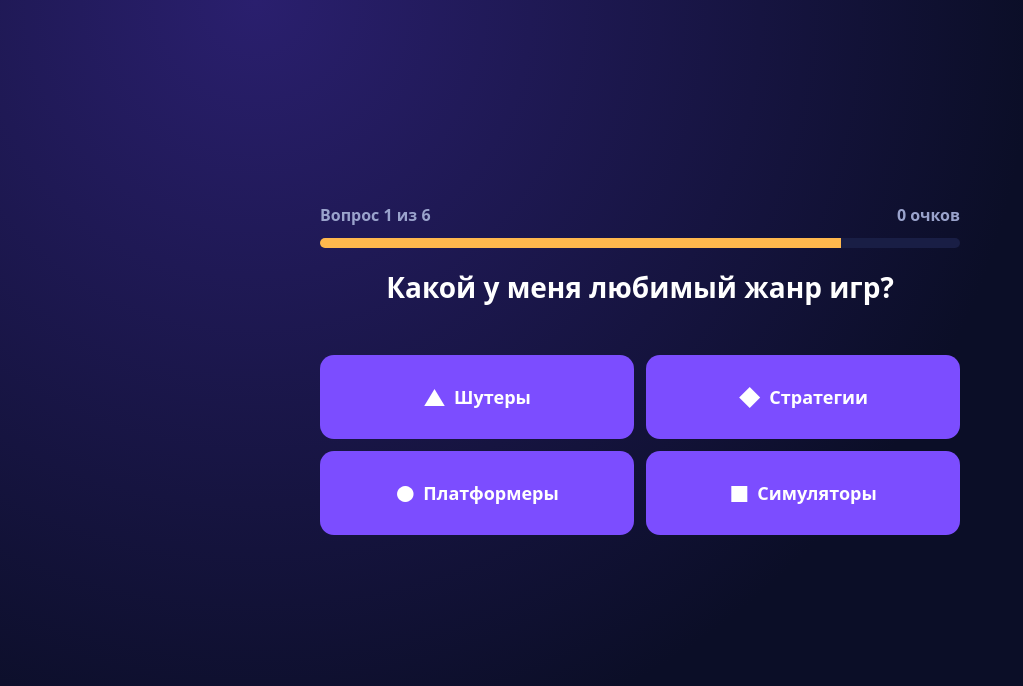
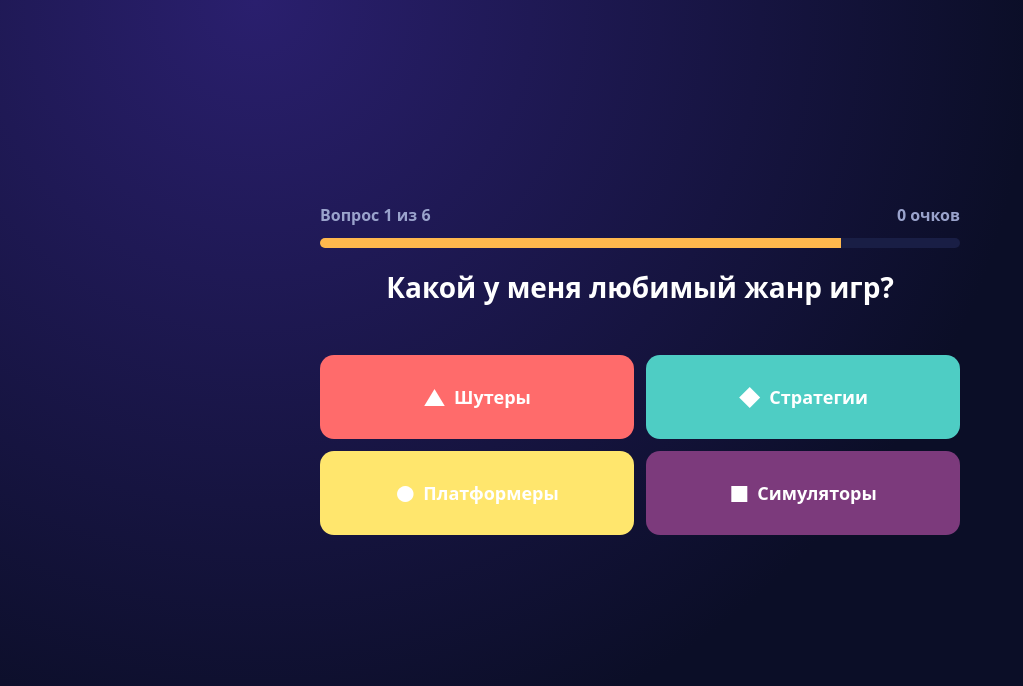
Before and after one commit to aicourses-2026/quizbattle-demo, a plain HTML site: page index.html in a window 1280 px wide. Both pictures are taken after a click on the button "Играть". Shown: the whole page, without its empty margins (0-1023 px from the left). Drawn offline with Linux system fonts and the light colour scheme.

Commit message:
Make answer buttons multicolored Kahoot-style

```diff
--- a/script.js
+++ b/script.js
@@ -35,7 +35,7 @@ function showQuestion() {
   box.innerHTML = "";
   q.answers.forEach((text, i) => {
     const btn = document.createElement("button");
-    btn.className = "answer";
+    btn.className = `answer shape-${i + 1}`;
     btn.innerHTML = `<span class="shape">${SHAPES[i]}</span><span></span>`;
     btn.lastChild.textContent = text;
     btn.addEventListener("click", () => choose(i));
--- a/style.css
+++ b/style.css
@@ -46,6 +46,10 @@ button { font: inherit; cursor: pointer; border: none; }
   min-height: 84px; display: flex; align-items: center; justify-content: center; gap: 8px;
 }
 .answer { background: #7c4dff; }
+.answer.shape-1 { background: #ff6b6b; } /* red */
+.answer.shape-2 { background: #4ecdc4; } /* green */
+.answer.shape-3 { background: #ffe66d; } /* yellow */
+.answer.shape-4 { background: #7c3a7c; } /* purple */
 .answer .shape { font-size: 22px; }
 .answer.dim { opacity: 0.35; }
 .answer.right { outline: 4px solid #fff; }
```
